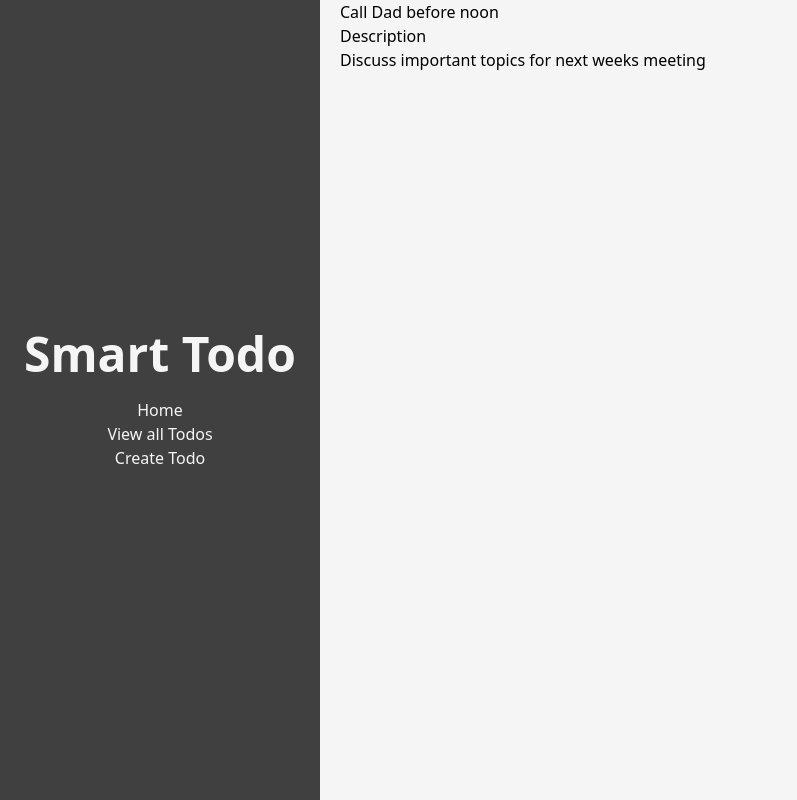
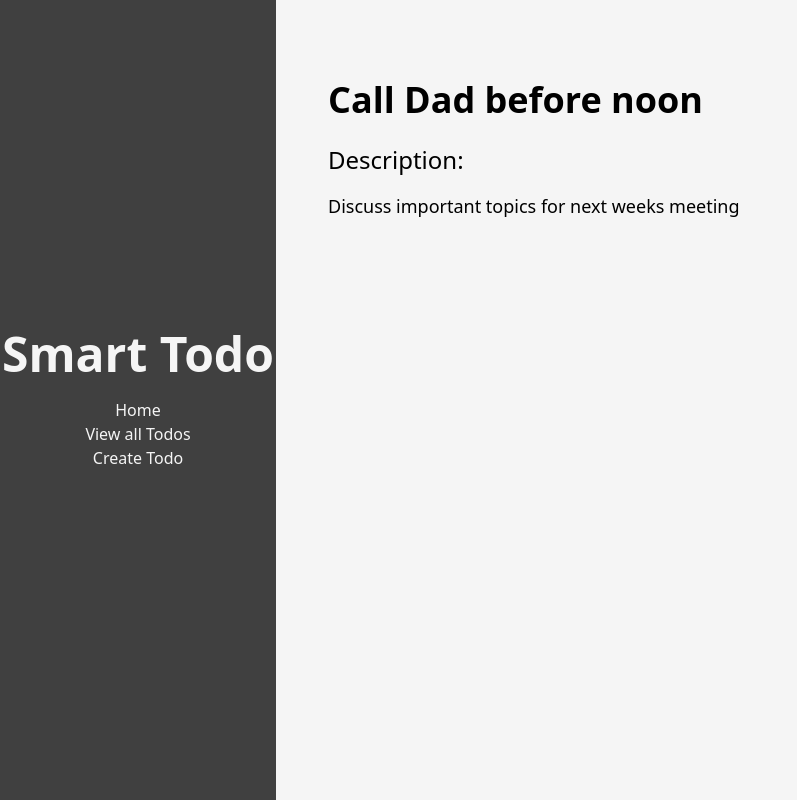
Before and after one commit to Luwat/smart-todo, a React (Vite) app: page /todos/5115033b-fc1a-4ea3-8dea-fc047829edc9 in a window 1280 px wide. Shown: the whole page, without its empty margins (0-797 px from the left). Built offline with nearby package versions, Linux system fonts and the light colour scheme; data requests are answered from the project's data file.

Commit message:
Style TodoDetails component

```diff
--- a/src/components/TodoDetails.tsx
+++ b/src/components/TodoDetails.tsx
@@ -7,12 +7,12 @@ const TodoDetails = ({
 
   }) => {
     return (
-      <section>
+      <section className="my-8 mx-auto md:mx-8 md:my-20 w-10/12">
         <div>
-          <h1>{title}</h1>
-          <div>
-              <h3>Description</h3>
-              <p>{description}</p>
+          <h1 className="text-4xl font-semibold mb-6">{title}</h1>
+          <div className="">
+              <h3 className="text-2xl mb-4">Description:</h3>
+              <p className="text-lg">{description}</p>
           </div>
         </div>
       </section>
```
